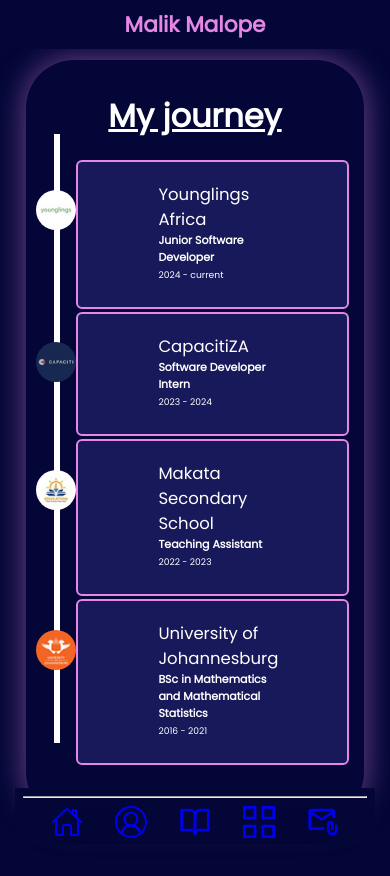
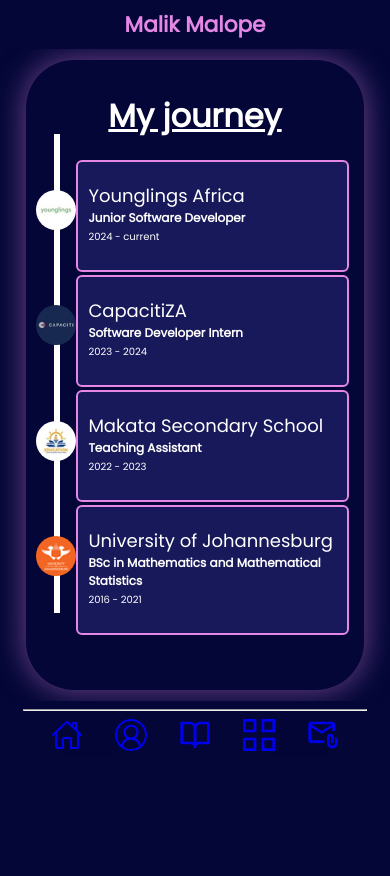
Before and after one commit to libSpace/my-react-portfolio-one, a React (Create React App) app: page /Education in a window 390 px wide. Shown: the top 876 px of the page. After the commit the page ends 844 px from the top, so only its background shows below. Built offline with nearby package versions, Linux system fonts and the light colour scheme.

Commit message:
Responsiveness alignement education

```diff
--- a/src/component/Education.css
+++ b/src/component/Education.css
@@ -60,11 +60,11 @@
 
 .text-box {
     border: #E487E5 solid 2px;
-    padding: 1.25rem 5rem ;
+    padding: 1.25rem 6rem ;
     background: rgba(31, 30, 99, 0.8);
     position: relative;
     border-radius: 0.375rem;
-    font-size: 1.1rem;
+    font-size: 1rem;
     cursor: pointer;
     user-select: none;
 
@@ -89,21 +89,17 @@
     font-size: 1rem;
     display: none;
     opacity: 0;
-    transform: translateY(-10px);
     transition: opacity 0.6s ease-out, transform 0.6s ease-out;
     }
 
     .text-box:hover .text-resp {
     display: block;
     opacity: 1;
-    transform: translateY(0);
+
+    border: #b29fb3 solid 2px;
     transition: opacity 0.6s ease-in-out, transform 0.6s ease-in-out;
     }
-    /* .text-box:hover .ed-text-box{
-        font-size: small;
-        animation: ease-in;
-        opacity: 0.5;
-    } */
+
 
 @keyframes fadeInOut {
 0% {
@@ -174,15 +170,20 @@ left: 50%;
 }
 @media screen and (max-width: 1050px) {
     .main-ed-cont{
-        padding-bottom: 0.2rem;
+
         margin: 1rem;
-        padding: 0 0 0 0;
+        padding: 0 0 1px 0;
 
     }
     .timeline{
-        margin: 50px auto;
-        /* margin-right: 9rem; */
-        }
+    margin: 51px auto;
+    /* margin-right: 9rem; */
+    }
+    .text-box{
+        font-size: 12px;
+        padding-left: 10px;
+        padding-right: 10px;
+    }
 }
 
 @media screen and (max-width: 780px) {
@@ -201,13 +202,24 @@ left: 50%;
     .timeline::after{
         left: 31px;
     }
+    .text-box:hover .text-resp {
+        /* width: rem; */
+        margin-left: 0;
+        margin-right: 0;
+        font-size: 11px;
+
+        }
     .timeline-container{
         width: 100%;
         padding-left: 50px;
         padding-right: 15px;
+        /* border: red 2px solid; */
     }
     .text-box{
-        font-size: 11px;
+        font-size: 12px;
+        padding-left: 10px;
+        padding-right: 10px;
+
     }
     .text-box small{
         margin-bottom: 5px;
--- a/src/component/Education.js
+++ b/src/component/Education.js
@@ -68,9 +68,9 @@ export default function Education() {
             <h4>BSc in Mathematics and Mathematical Statistics</h4>
             <small>2016 - 2021</small>
             <ul className='text-resp'>
-              <li>Engaged in coursework and research projects related to Mathematics and Mathematical Statistics</li>
-              <li>Participated in academic and extracurricular activities</li>
-              <li>Developed a solid foundation in mathematical principles and statistical analysis</li>
+              <li>Maths and Mathematical Statistics</li>
+              <li>Participated in academic activities</li>
+              <li>Developed statistical analysis</li>
               <li>Collaborated with peers on group projects and assignments</li>
             </ul>
             <span className='right-cont-arrow'></span>
```
